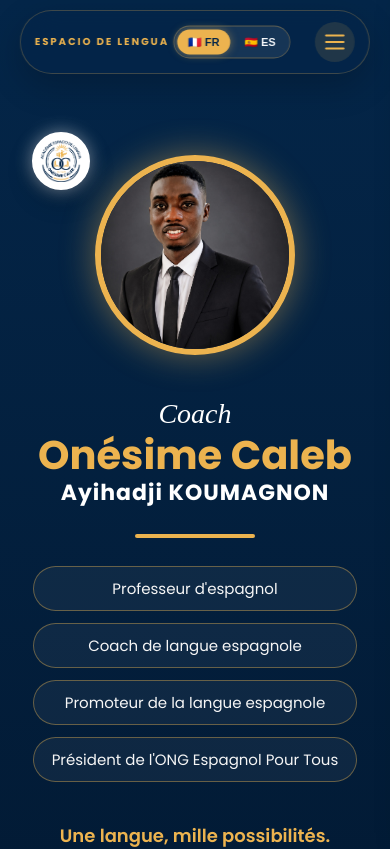
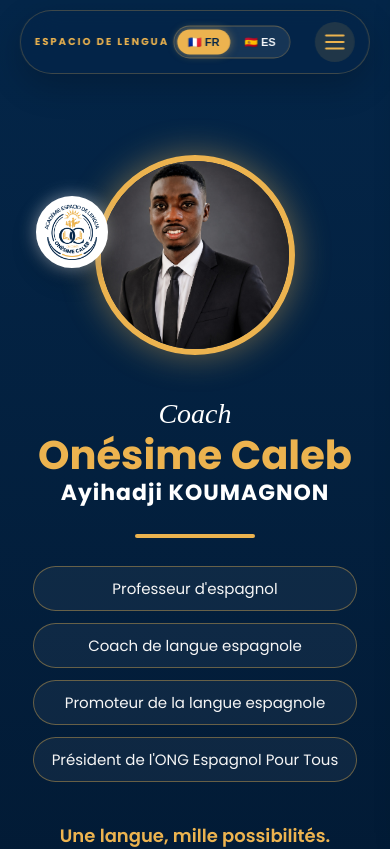
Before and after one commit to digipro708-hub/coach-onesime-caleb-premium, a Next.js app: page / in a window 390 px wide. Shown: the top 849 px of the page. Built offline with nearby package versions, Linux system fonts and the light colour scheme.

Commit message:
Adjust hero logo position on mobile

```diff
--- a/app/globals.css
+++ b/app/globals.css
@@ -2928,4 +2928,12 @@ img{
     letter-spacing: 2px;
   }
 
-}
+}/* ===== LOGO HERO MOBILE ===== */
+@media (max-width: 900px) {
+  .logo-circle {
+    width: 72px;
+    height: 72px;
+    top: 76px;   /* Plus haut, juste sous la navbar */
+    left: 16px;
+  }
+}
```
